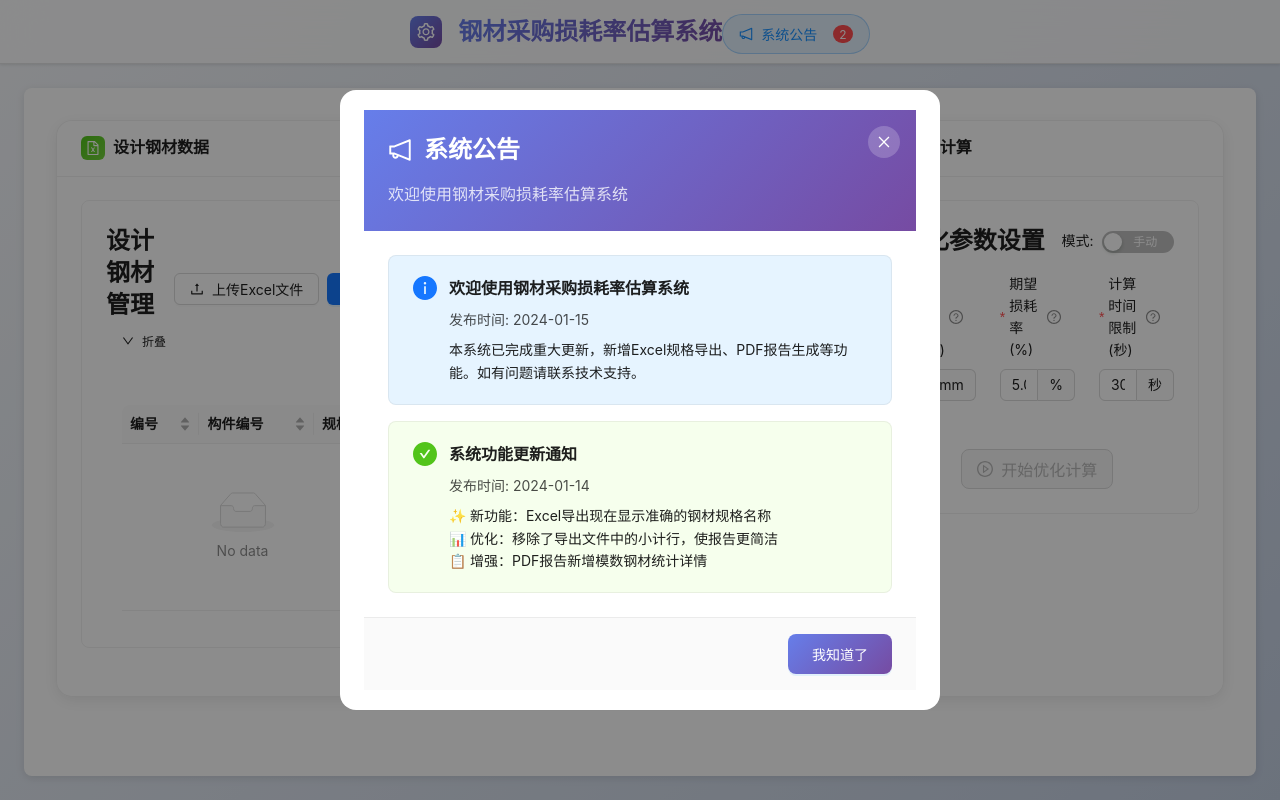
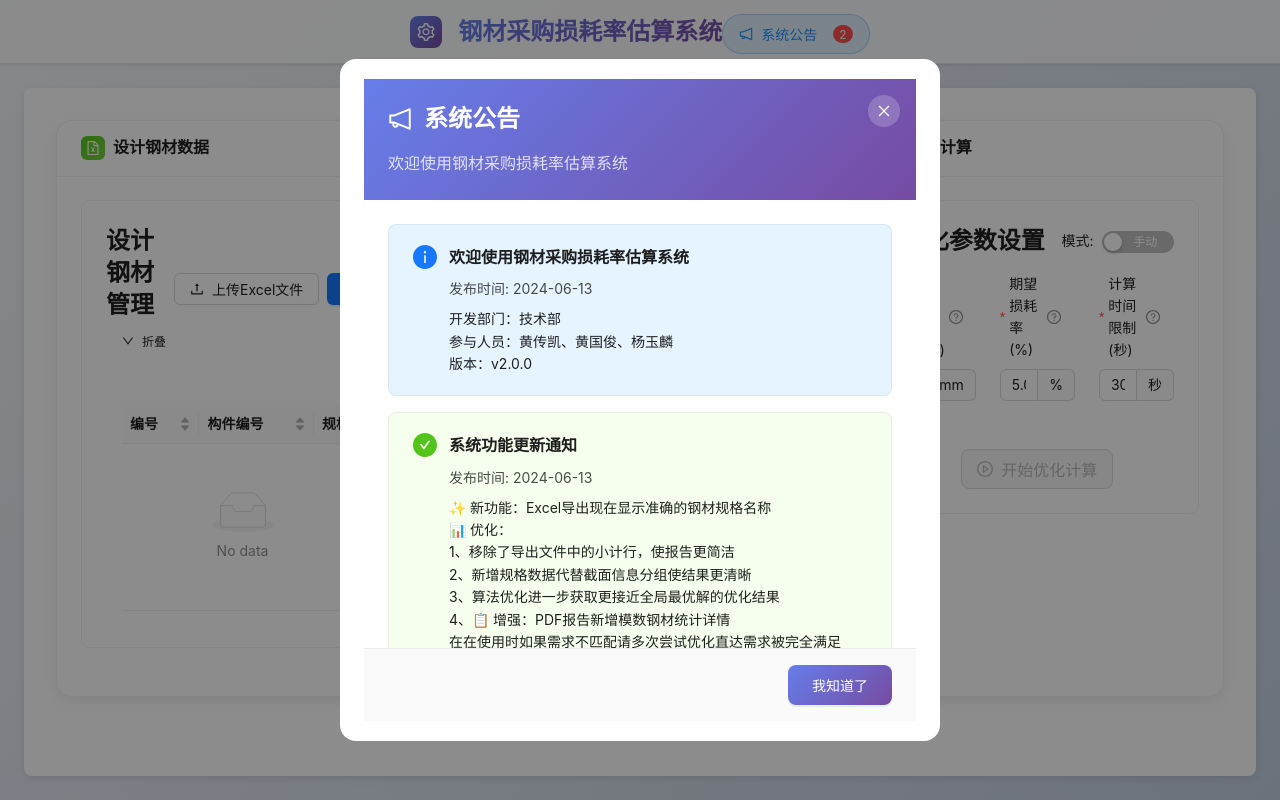
Before and after one commit to hgj313/hgj_steel_system.v2, a React (Create React App) app in the folder client/: page / in a window 1280 px wide. Built offline with nearby package versions, Linux system fonts and the light colour scheme.

Commit message:
Update Announcement

```diff
--- a/client/src/App.tsx
+++ b/client/src/App.tsx
@@ -28,19 +28,19 @@ const { Header, Content } = Layout;
 // 系统公告 - 由管理员在代码中定义
 const SYSTEM_ANNOUNCEMENTS = [
   {
-    id: 'welcome-2024',
+    id: 'welcome-2025',
     title: '欢迎使用钢材采购损耗率估算系统',
-    content: '本系统已完成重大更新，新增Excel规格导出、PDF报告生成等功能。如有问题请联系技术支持。',
+    content: '开发部门：技术部\n参与人员：黄传凯、黄国俊、杨玉麟\n版本：v2.0.0',
     type: 'info' as const,
-    createdAt: '2024-01-15',
+    createdAt: '2024-06-13',
     priority: 1
   },
   {
     id: 'update-notice',
     title: '系统功能更新通知',
-    content: '✨ 新功能：Excel导出现在显示准确的钢材规格名称\n📊 优化：移除了导出文件中的小计行，使报告更简洁\n📋 增强：PDF报告新增模数钢材统计详情',
+    content: '✨ 新功能：Excel导出现在显示准确的钢材规格名称\n📊 优化：\n1、移除了导出文件中的小计行，使报告更简洁\n2、新增规格数据代替截面信息分组使结果更清晰\n3、算法优化进一步获取更接近全局最优解的优化结果\n4、📋 增强：PDF报告新增模数钢材统计详情\n在在使用时如果需求不匹配请多次尝试优化直达需求被完全满足\n\n如果你在使用过程中遇到问题请将问题发送至邮箱：2486575431@qq.com',
     type: 'success' as const,
-    createdAt: '2024-01-14',
+    createdAt: '2024-06-13',
     priority: 2
   }
 ];
```
